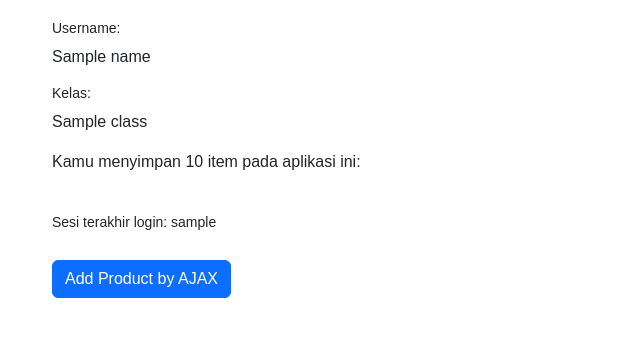
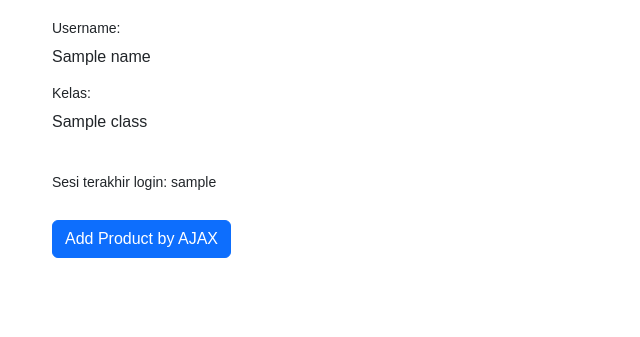
Before and after one commit to RafliMahesa/minechesty, a Django app: template main/templates/main.html in a window 1280 px wide. Shown: the part 56-393 px from the top of the page, without its empty margins (0-640 px from the left). Run offline with Django 4.2, Linux system fonts and the light colour scheme; the template is opened without the code that fills it: most values are stand-ins (such as "Sample title", 1, 10 or a date in 2020); data that the repository does not hold is empty; some web fonts are replaced.

Commit message:
Menghapus tulisan total item

```diff
--- a/main/templates/main.html
+++ b/main/templates/main.html
@@ -57,8 +57,6 @@
 
     <h5 class="mb-2" style="font-size: 14px;">Kelas:</h5>
     <p>{{class}}</p>
-
-    <p>Kamu menyimpan {{total}} item pada aplikasi ini:</p>
 
     <div id="product_table"></div>
 
```
